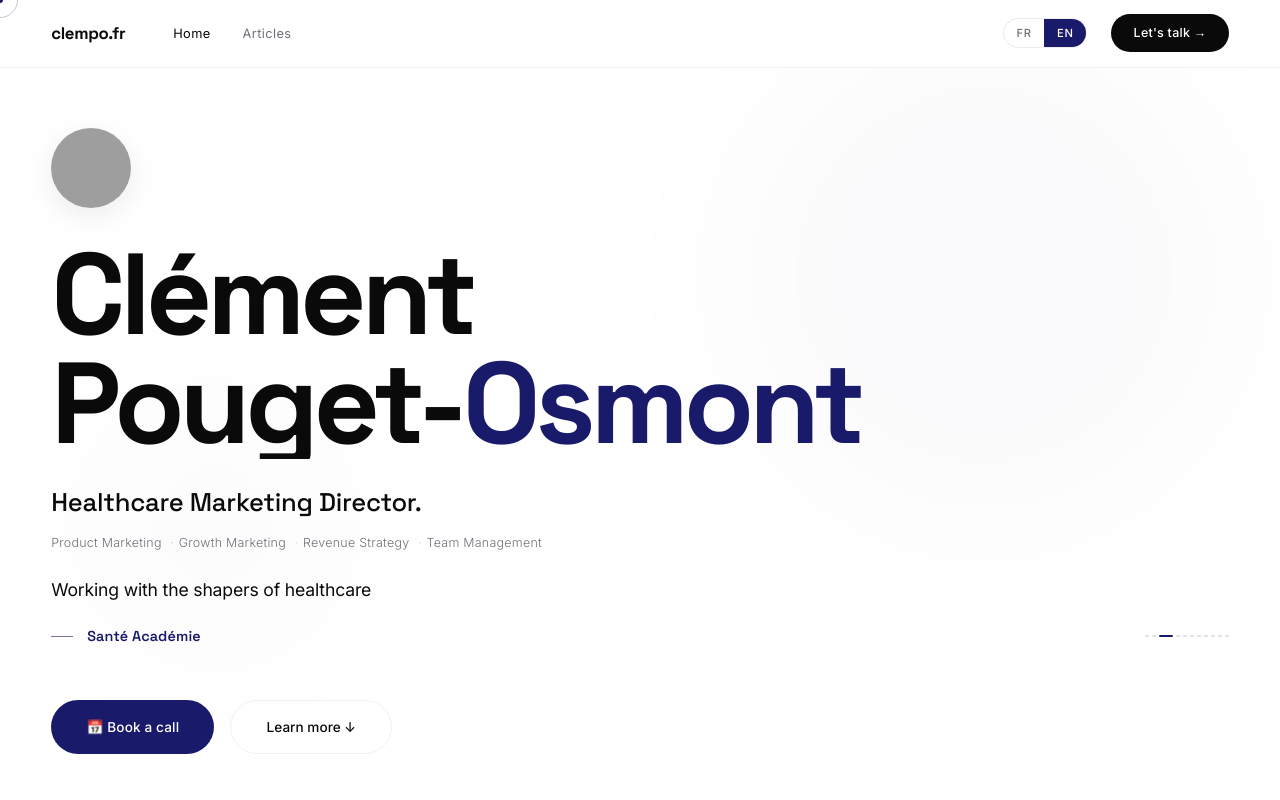
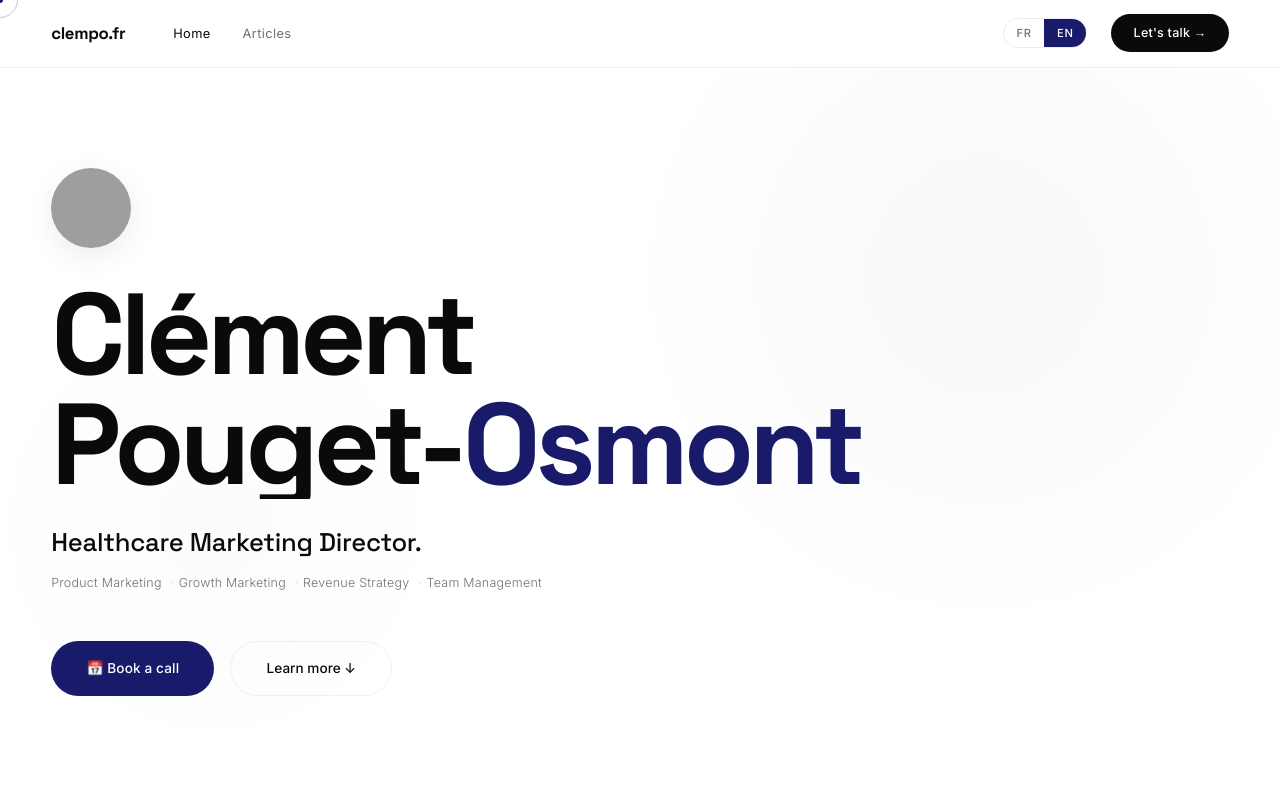
Before and after one commit to clempok/clempo.fr, a React (Vite) app: page / in a window 1280 px wide. Shown: the top 800 px of the page. Built offline with nearby package versions, Linux system fonts and the light colour scheme; grey boxes are pictures that could not be loaded.

Commit message:
Move company cycling animation to loader only, remove from hero
https://claude.ai/code/session_01VVhDfyXrX5oFAZLuh2iHsk

```diff
--- a/src/pages/Home.tsx
+++ b/src/pages/Home.tsx
@@ -41,34 +41,19 @@ export default function Home() {
   const [submitted, setSubmitted] = useState(false)
   const [submitting, setSubmitting] = useState(false)
 
-  const [companyIdx, setCompanyIdx] = useState(0)
-  const [companyExiting, setCompanyExiting] = useState(false)
   const [loaderCompanyIdx, setLoaderCompanyIdx] = useState(0)
   const [loaderCompanyExiting, setLoaderCompanyExiting] = useState(false)
 
   useEffect(() => {
     const interval = setInterval(() => {
-      setCompanyExiting(true)
-      setTimeout(() => {
-        setCompanyIdx(prev => (prev + 1) % COMPANIES.length)
-        setCompanyExiting(false)
-      }, 320)
-    }, 2600)
-    return () => clearInterval(interval)
-  }, [])
-
-  useEffect(() => {
-    let count = 0
-    const interval = setInterval(() => {
       setLoaderCompanyExiting(true)
       setTimeout(() => {
         setLoaderCompanyIdx(prev => (prev + 1) % COMPANIES.length)
         setLoaderCompanyExiting(false)
-      }, 220)
-      count++
-      if (count >= 5) clearInterval(interval)
-    }, 450)
-    return () => clearInterval(interval)
+      }, 200)
+    }, 380)
+    const stop = setTimeout(() => clearInterval(interval), 2400)
+    return () => { clearInterval(interval); clearTimeout(stop) }
   }, [])
 
   const locale = lang === 'fr' ? 'fr-FR' : 'en-GB'
@@ -172,51 +157,12 @@ export default function Home() {
           </p>
 
           {/* Tags */}
-          <p style={{ fontSize: '0.78rem', color: MUTED, fontWeight: 300, marginBottom: '1.5rem', lineHeight: 1.6, letterSpacing: '0.02em' }}>
+          <p style={{ fontSize: '0.78rem', color: MUTED, fontWeight: 300, marginBottom: '3rem', lineHeight: 1.6, letterSpacing: '0.02em' }}>
             Product Marketing <span style={{ opacity: 0.4, margin: '0 0.3rem' }}>·</span>
             Growth Marketing <span style={{ opacity: 0.4, margin: '0 0.3rem' }}>·</span>
             Revenue Strategy <span style={{ opacity: 0.4, margin: '0 0.3rem' }}>·</span>
             Team Management
           </p>
-
-          {/* Tagline + Company cycling */}
-          <div style={{ marginBottom: '3rem' }}>
-            <p style={{ fontSize: 'clamp(0.95rem, 1.5vw, 1.1rem)', color: TEXT, fontWeight: 400, marginBottom: '1.1rem', letterSpacing: '-0.01em' }}>
-              Working with the shapers of healthcare
-            </p>
-            <div style={{ display: 'flex', alignItems: 'center', gap: '0.875rem', height: '1.9rem' }}>
-              <div style={{ width: '22px', height: '1px', background: ACCENT, flexShrink: 0, opacity: 0.6 }} />
-              <div style={{ position: 'relative', height: '100%', flex: 1, display: 'flex', alignItems: 'center', overflow: 'hidden' }}>
-                <span
-                  key={companyIdx}
-                  className={companyExiting ? 'company-out' : 'company-in'}
-                  style={{
-                    fontFamily: "'Space Grotesk', sans-serif",
-                    fontSize: '0.9rem', fontWeight: 600, color: ACCENT,
-                    letterSpacing: '0.01em',
-                    position: 'absolute',
-                    whiteSpace: 'nowrap',
-                  }}
-                >
-                  {COMPANIES[companyIdx]}
-                </span>
-              </div>
-              <div style={{ display: 'flex', gap: '3px', flexShrink: 0, alignItems: 'center' }}>
-                {COMPANIES.map((_, i) => (
-                  <div
-                    key={i}
-                    style={{
-                      width: i === companyIdx ? '14px' : '4px',
-                      height: '2px',
-                      borderRadius: '99px',
-                      background: i === companyIdx ? ACCENT : 'rgba(0,0,0,0.12)',
-                      transition: 'all 0.5s cubic-bezier(0.23, 1, 0.32, 1)',
-                    }}
-                  />
-                ))}
-              </div>
-            </div>
-          </div>
 
           {/* CTAs */}
           <div style={{ display: 'flex', gap: '1rem', flexWrap: 'wrap' }}>
```
